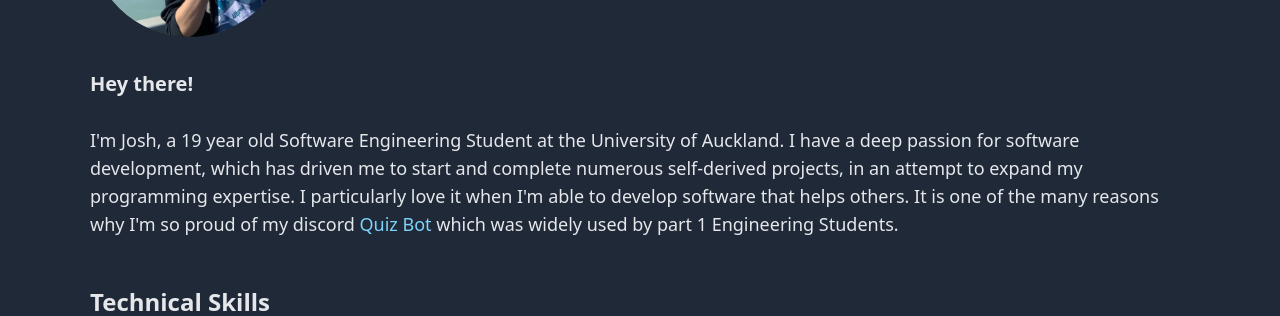
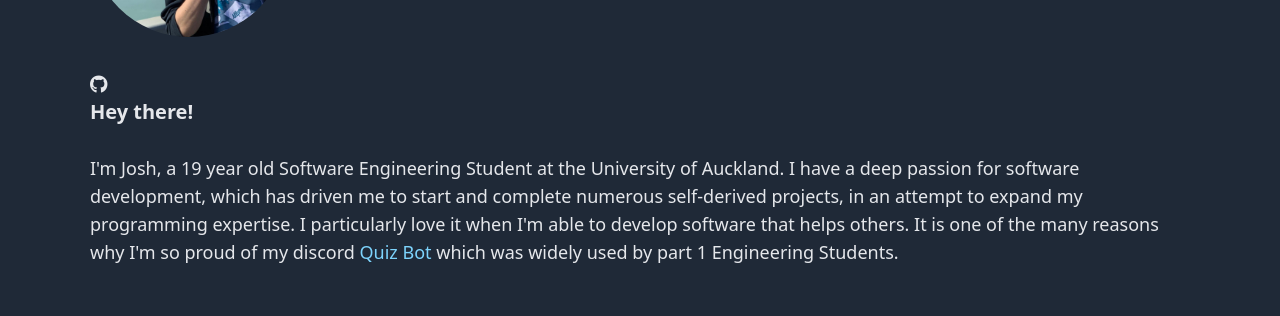
Before and after one commit to pumbas600/E-Portfolio, a React (Create React App) app: page / in a window 1280 px wide. Shown: the part 191-507 px from the top of the page. Built offline with nearby package versions, Linux system fonts and the light colour scheme.

Commit message:
Created IconLink component

```diff
--- a/src/Components/HomePage/AboutMe.tsx
+++ b/src/Components/HomePage/AboutMe.tsx
@@ -2,6 +2,7 @@ import React from "react";
 import TechnologyGroup from "../Utils/TechnologyGroup";
 import InlineLink from "../Utils/InlineLink";
 import Title from "../Utils/Title";
+import IconLink from "../Utils/IconLink";
 
 const AboutMe:React.FC = () => {
 
@@ -22,8 +23,14 @@ const AboutMe:React.FC = () => {
     return (
         <div id="about-me" className="md:pt-5 md:text-lg text-base text-gray-200">
             <div>
+                <IconLink href="https://github.com/pumbas600">
+                    <i className="fab fa-github"/>
+                </IconLink>
+            </div>
+            <div>
                 <div className="md:text-xl text-lg font-semibold">Hey there!</div>
                 <br/>
+                <div>
                     I'm Josh, a {calculateAge()} year old Software Engineering Student at the University of Auckland. I
                     have a deep passion for software development, which has driven me to start and complete numerous
                     self-derived projects, in an attempt to expand my programming expertise. I particularly love it when
@@ -48,6 +55,7 @@ const AboutMe:React.FC = () => {
                     technologies={['python', 'c', 'c#', 'git', 'unity']}
                 />
             </div>
+        </div>
     )
 }
 
--- /dev/null
+++ b/src/Components/Utils/IconLink.tsx
@@ -0,0 +1,21 @@
+import React from "react";
+import Link from "./Link";
+
+interface Props {
+    href: string;
+    className?: string;
+    internal?: boolean;
+}
+
+const IconLink: React.FC<Props> = (props) => {
+    return (
+        <Link href={props.href}
+              className={`${props.className ?? ''} transition-transform duration-200 ease-in-out hover:-translate-y-1`}
+              internal={props.internal}
+        >
+            {props.children}
+        </Link>
+    );
+}
+
+export default IconLink;
--- a/src/Components/Utils/Link.tsx
+++ b/src/Components/Utils/Link.tsx
@@ -2,7 +2,7 @@ import React from "react"
 
 interface Props {
     href: string;
-    textColour: string;
+    textColour?: string;
     internal?: boolean;
     bgColour?: string;
     className?: string;
```
Lines whose indentation alone changed are shown as unchanged.
